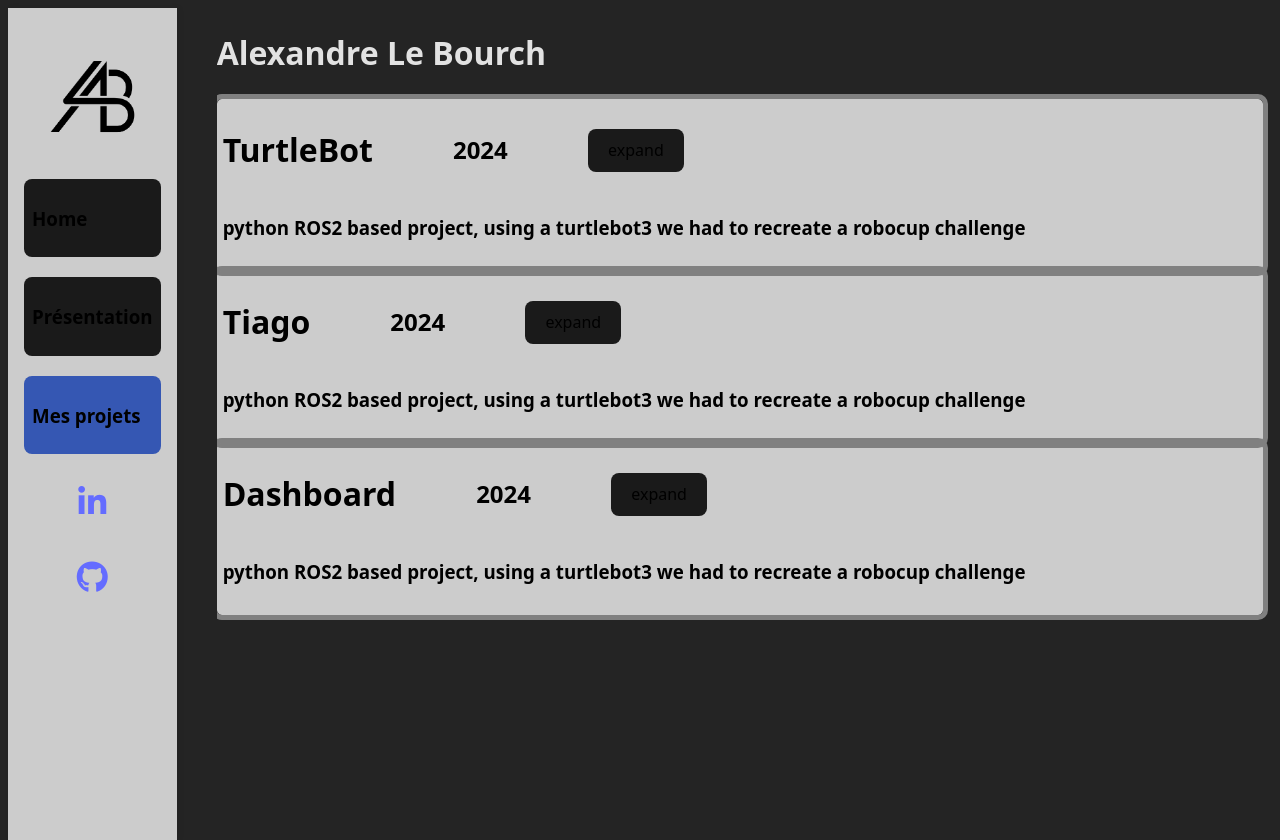
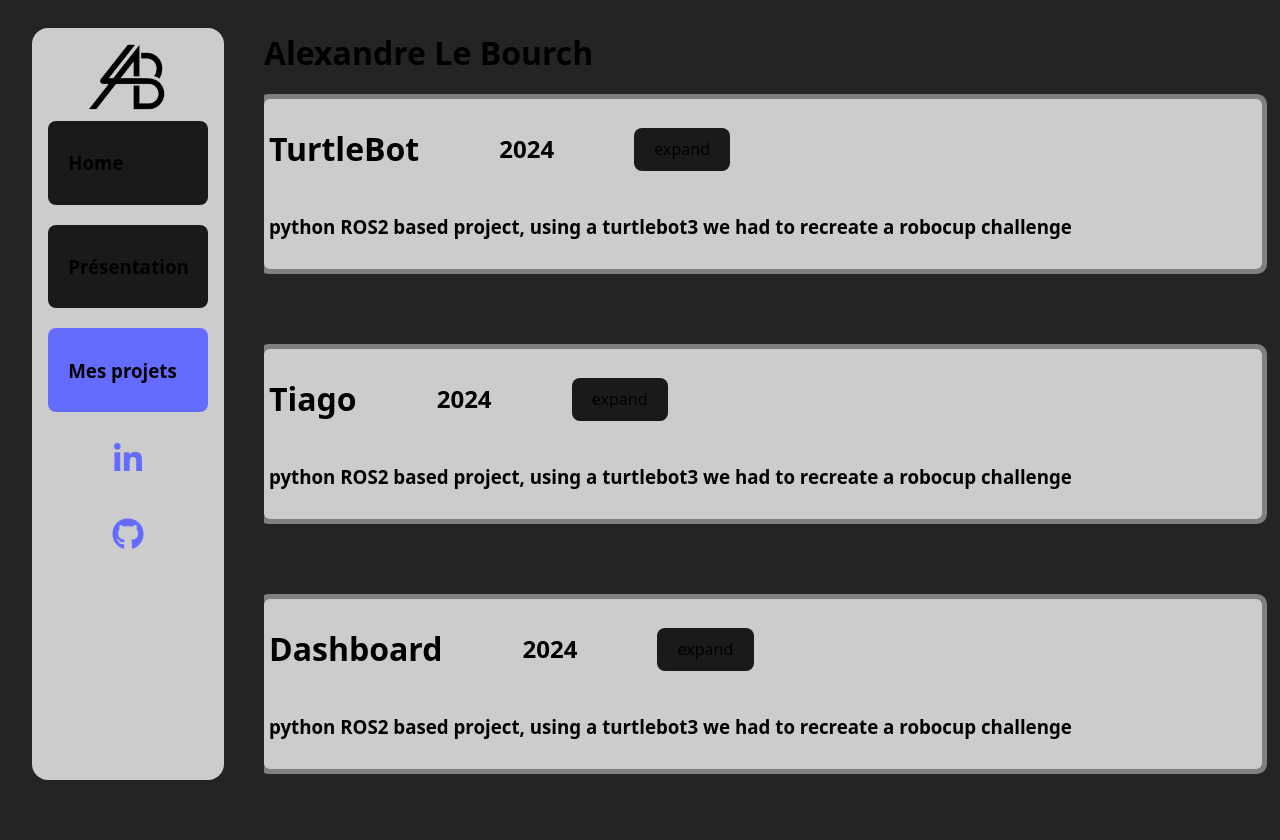
Before and after one commit to A-lebourch/portfolio, a Vue app: page /portfolio/projects in a window 1280 px wide. After the commit the page ends 800 px from the top, so only its background shows below. Built offline with nearby package versions, Linux system fonts and the light colour scheme.

Commit message:
changement taille image et ajout couleurs formaté

```diff
--- a/src/assets/styles/variables.css
+++ b/src/assets/styles/variables.css
@@ -3,5 +3,8 @@
   --secondary-color: #f5f5f5;
   --accent-color: #ff6600;
   --text-color: #333;
-  --background-color: #ffffff;
+  --background-color: #242424;
+  --button-color: #1a1a1a;
+  --link-color: #646cff;
+  --gray : #cccccc;
 }
--- a/src/components/ProjectSlide.vue
+++ b/src/components/ProjectSlide.vue
@@ -32,9 +32,9 @@ export default {
   width: 100%;
   height: 200px;
   overflow: auto;
-  border: 1px solid #ccc;
   padding: 10px;
   background-color: #ccc;
+  /* scrollbar-width: none; */
   color: black;
 }
 .info_container {
--- a/src/components/Sidebar.vue
+++ b/src/components/Sidebar.vue
@@ -4,7 +4,7 @@
       img(src="../assets/Logo_ALB.png" alt="Logo_ALB.png" class="image")
     div(v-for="page in items" :key="page.path" class="sidebar-item")
       router-link(:to="page['path']")
-        button(class="button" :style="this.$route.path == page['path'] ? 'background-color: #3557b3' : ''")
+        button(class="button" :style="this.$route.path == page['path'] ? 'background-color: var(--link-color)' : ''")
           h3 {{ page['name'] }}
     div(class="container")
       slot
@@ -34,18 +34,20 @@ export default {
 }
 
 .image {
-  width: 75%;
+  width: 50%;
   height: auto;
 }
 
 .sidebar {
   display: flex;
   flex-direction: column;
-  background-color: #cccccc;
+  background-color: var(--gray);
   width: 10rem;
-  height: 100vh;
+  height: 90vh;
   padding: 1rem;
-  box-shadow: 2px 0 5px rgba(0, 0, 0, 0.1);
+  margin-top: 2.5vh;
+  margin-left: 1.5rem;
+  border-radius: 1rem;
 }
 
 .sidebar-item {
@@ -54,15 +56,10 @@ export default {
 
 .button {
   width: 100%;
-  padding: 0.5rem;
-  background-color: #1a1a1a;
-  border: none;
   text-align: left;
-  cursor: pointer;
-  transition: background-color 0.3s;
 }
 
 button:hover {
-  background-color: #3557b3;
+  background-color: var(--link-color);
 }
 </style>
--- a/src/style.css
+++ b/src/style.css
@@ -4,8 +4,7 @@
   font-weight: 400;
 
   color-scheme: light dark;
-  color: rgba(255, 255, 255, 0.87);
-  background-color: #242424;
+  background-color: var(--background-color);
 
   font-synthesis: none;
   text-rendering: optimizeLegibility;
@@ -15,11 +14,8 @@
 
 a {
   font-weight: 500;
-  color: #646cff;
+  color: var(--link-color);
   text-decoration: inherit;
-}
-a:hover {
-  color: #535bf2;
 }
 
 button {
@@ -29,10 +25,7 @@ button {
   font-size: 1em;
   font-weight: 500;
   font-family: inherit;
-  background-color: #1a1a1a;
+  background-color: var(--button-color);
   cursor: pointer;
   transition: border-color 0.25s;
 }
-button:hover {
-  border-color: #646cff;
-}
--- a/src/views/ProjectsView.vue
+++ b/src/views/ProjectsView.vue
@@ -71,5 +71,8 @@ export default {
 <style>
 .container_style {
   width: 98%;
+  display: flex;
+  flex-direction: column;
+  gap: 5rem;
 }
 </style>
```
Also changed, not shown: public/Logo_ALB.png, src/assets/Logo_ALB.png.
